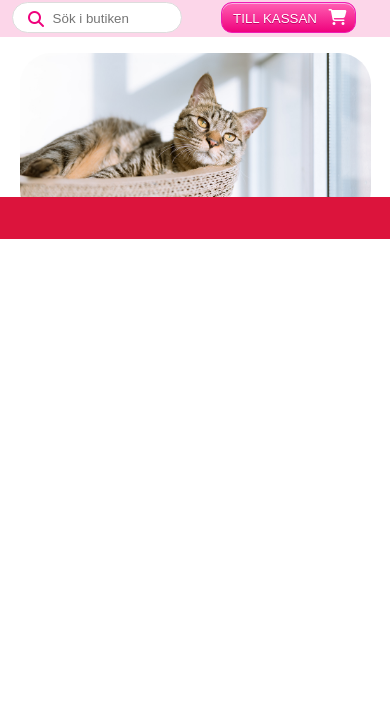
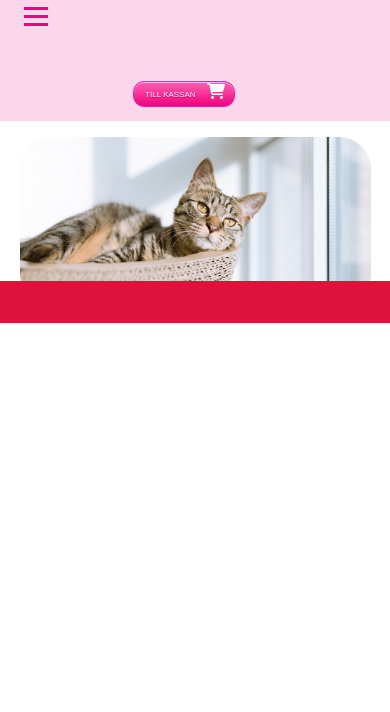
Before and after one commit to camillaeriksson/kattkul, a website: page index.html in a window 390 px wide. Shown: the part 132-844 px from the top of the page. Drawn offline with Linux system fonts and the light colour scheme.

Commit message:
hamburger menu

```diff
--- a/hamburgermenu.ts
+++ b/hamburgermenu.ts
@@ -4,4 +4,5 @@ menuIcon.addEventListener("click", burgerMenu);
 function burgerMenu(): void {
   const mobileNav = document.querySelector(".navbar") as HTMLDivElement;
   mobileNav.classList.toggle("change");
+  menuIcon.classList.toggle("move");
 }
--- a/style.css
+++ b/style.css
@@ -179,7 +179,7 @@ footer {
 @media only screen and (max-width: 500px) {
   .grid_template_container {
     grid-template-columns: 30vw 70vw;
-    grid-template-rows: 20vh auto 5vh;
+    grid-template-rows: 30vh auto 5vh;
     grid-template-areas:
       "header header"
       "main_content main_content"
@@ -198,8 +198,8 @@ footer {
     width: 1.5rem;
     height: 1.5rem;
     position: fixed;
-    top: 20px;
-    right: 24px;
+    top: 8.5rem;
+    left: 24px;
     cursor: pointer;
     display: flex;
     flex-direction: column;
@@ -209,7 +209,7 @@ footer {
   .line {
     width: 100%;
     height: 3px;
-    background: black;
+    background: #ef027d;
     transition: all 0.8s;
   }
 
@@ -225,35 +225,12 @@ footer {
     transform: rotateZ(405deg) translate(-8px, -3px);
   }
 
-  .hamburger-menu {
-    width: 1.5rem;
-    height: 1.5rem;
-    position: fixed;
-    top: 20px;
-    left: 10px;
-    display: flex;
-    flex-direction: column;
-    justify-content: space-around;
+  .move {
+    top: 33rem;
+    color: blue;
+    left: 9rem;
   }
 
-  .line {
-    width: 100%;
-    height: 3px;
-    background: white;
-    transition: all 0.8s;
-  }
-
-  .change .line1 {
-    transform: rotateZ(-405deg) translate(-8px, 3px);
-  }
-
-  .change .line2 {
-    opacity: 0;
-  }
-
-  .change .line3 {
-    transform: rotateZ(405deg) translate(-8px, -3px);
-  }
   .navbar {
     width: 100%;
     height: 100%;
@@ -270,4 +247,21 @@ footer {
   .change {
     left: 0;
   }
+
+  .search_input {
+    display: none;
+  }
+
+  .fa-search::before {
+    display: none;
+  }
+
+  .to_checkout {
+    font-size: 0.5rem;
+  }
+
+  header {
+    align-items: center;
+    flex-direction: column;
+  }
 }
```
Also changed, not shown: build/bundle.js, 1 other file.
